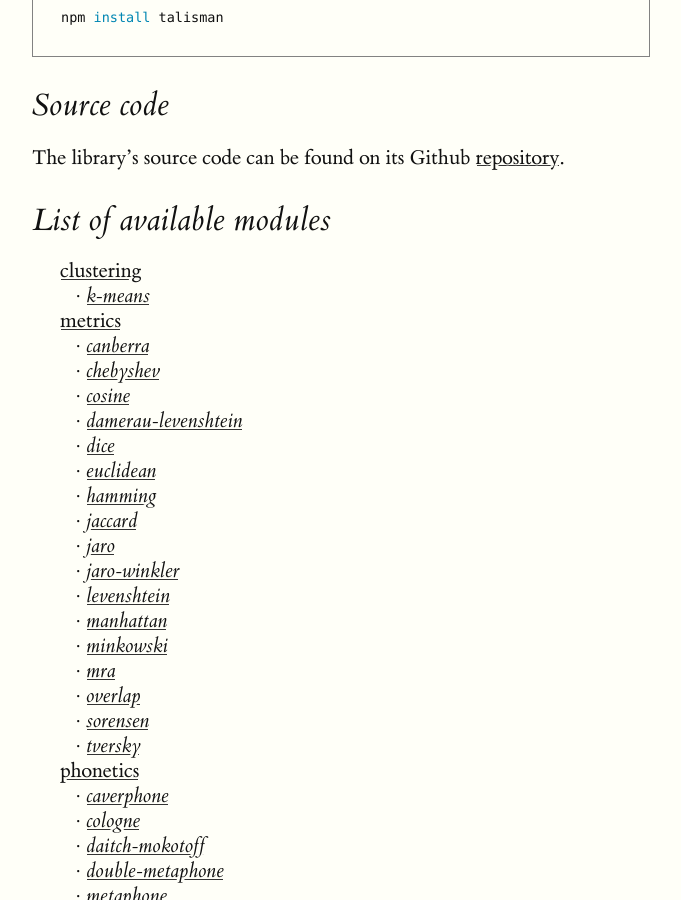
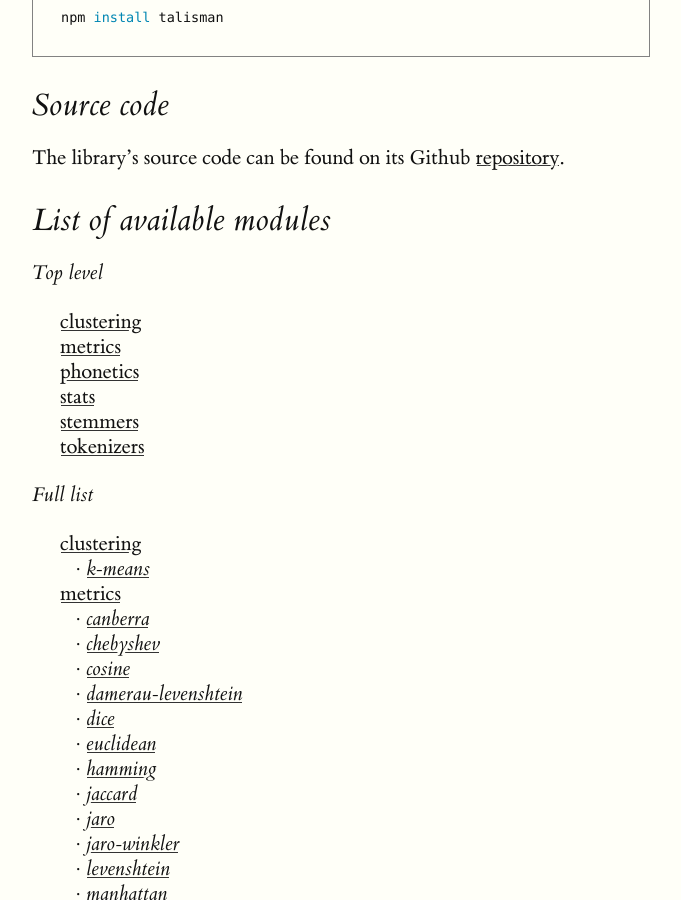
Before and after one commit to Yomguithereal/talisman, a Jekyll site: the page built from index.md, in a window 1280 px wide and 900 px high, scrolled down 634 px. Shown: the whole window, without its empty margins (128-809 px from the left). Built offline with Jekyll 4.4.1, drawn with Linux system fonts in a browser that asks for light colours.

Commit message:
Adjusting

```diff
--- a/index.md
+++ b/index.md
@@ -21,6 +21,33 @@ npm install talisman
 The library's source code can be found on its Github [repository]({{ site.url }}).
 
 ## List of available modules
+
+*Top level*
+
+<div class="modules-list">
+  <ul>
+    <li>
+      <a href="{{ site.baseurl }}/clustering">clustering</a>
+    </li>
+    <li>
+      <a href="{{ site.baseurl }}/metrics">metrics</a>
+    </li>
+    <li>
+      <a href="{{ site.baseurl }}/phonetics">phonetics</a>
+    </li>
+    <li>
+      <a href="{{ site.baseurl }}/stats">stats</a>
+    </li>
+    <li>
+      <a href="{{ site.baseurl }}/stemmers">stemmers</a>
+    </li>
+    <li>
+      <a href="{{ site.baseurl }}/tokenizers">tokenizers</a>
+    </li>
+  </ul>
+</div>
+
+*Full list*
 
 <div class="modules-list">
   <ul>
```
Also changed, not shown: metrics.md (+3 -1 lines).
